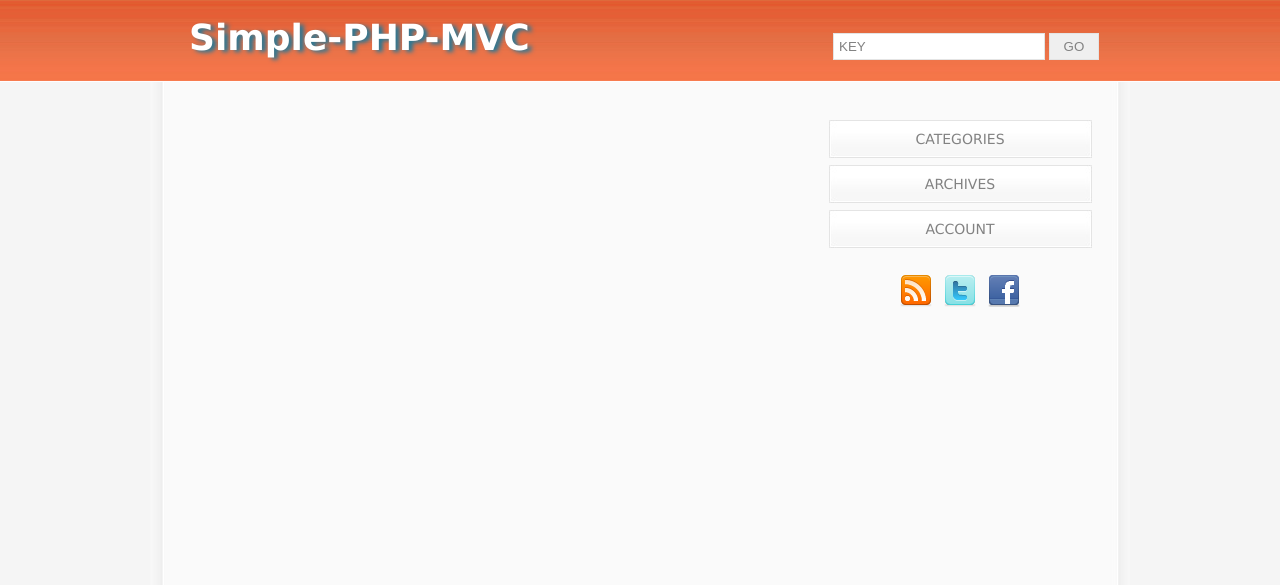
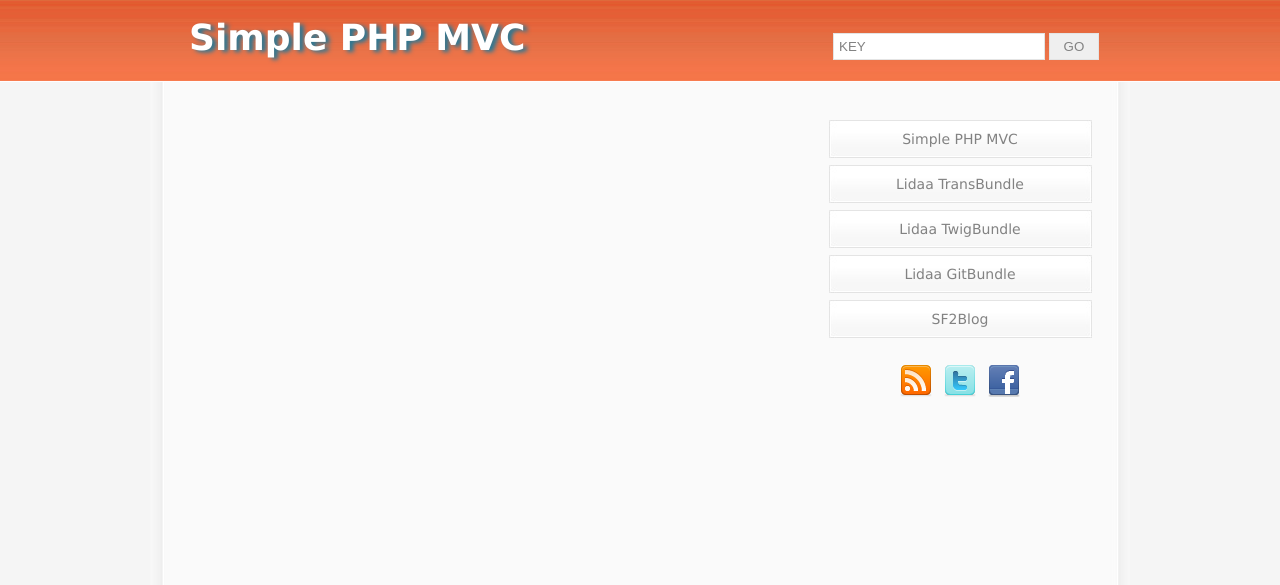
Before and after one commit to lidaa/simple-php-mvc, a PHP site: template app/views/layout.html.php in a window 1280 px wide. Shown: the top 585 px of the page. Run offline with PHP 8.4, Linux system fonts and the light colour scheme; the template is opened without the code that fills it, so the values that code supplies are empty.

Commit message:
some changes

```diff
--- a/app/views/layout.html.php
+++ b/app/views/layout.html.php
@@ -1,14 +1,14 @@
 <!DOCTYPE html PUBLIC "-//W3C//DTD XHTML 1.0 Strict//EN" "http://www.w3.org/TR/xhtml1/DTD/xhtml1-strict.dtd">
 <html xmlns="http://www.w3.org/1999/xhtml" xml:lang="en" lang="en">
   <head>
-    <title>Simple-PHP-MVC Project</title>
+    <title>Simple PHP MVC Project</title>
     <link rel="stylesheet" type="text/css" media="screen" href="./web/css/style.css" />
   </head>
 
   <body>
     <div id="header_container">
 		<div id="header">
-			<a href="./">Simple-PHP-MVC</a>
+			<a href="./">Simple PHP MVC</a>
             <div id="search">
 				<form action="" id="search_form" name="search_form">
 					<p>
@@ -25,9 +25,11 @@
 		</div>
 
 		<div id="panel">
-			<div id="categories"><a id="categories_title" class="category_button_title" href="#">Categories</a></div>
-			<div id="archives" class="category_button"><a id="archives_title" class="category_button_title" href="#">Archives</a></div>
-			<div id="account"><a id="account_title" href="#">Account</a></div>
+			<div class="category"><a class="category_title" href="https://github.com/lidaa/simple-php-mvc">Simple PHP MVC</a></div>
+			<div class="category"><a class="category_title" href="https://github.com/lidaa/LidaaTransBundle">Lidaa TransBundle</a></div>
+			<div class="category"><a class="category_title" href="https://github.com/lidaa/LidaaTwigBundle">Lidaa TwigBundle</a></div>
+			<div class="category"><a class="category_title" href="https://github.com/lidaa/LidaaGitBundle">Lidaa GitBundle</a></div>
+			<div class="category"><a class="category_title" href="https://github.com/lidaa/SF2Blog">SF2Blog</a></div>
 
             <div style="margin: auto; text-align: center; padding-top: 20px; letter-spacing: 8px;">
                 <a href="#"><img src="./web/img/rss.png" alt="" /></a>
--- a/web/css/style.css
+++ b/web/css/style.css
@@ -67,54 +67,22 @@ body
 	float: right;
 }
 
-#categories, #archives, #account, .panel
+.category
 {
 	margin: auto;
 	width: 263px;
 	padding-bottom: 7px;
 }
 
-#categories_title, #archives_title, #account_title, .panel_title
+a.category_title
 {
 	height: 38px;
 	width: 263px;
 	background-image: url("../img/button1.jpg");
 	color: #828282;
 	font-size: 14px;
-	text-transform: uppercase;
 	line-height: 38px;
 	text-align: center;
-	display: block;
-	text-decoration: none;
-}
-
-#categories ul, #archives ul, #account ul, .panel ul
-{
-	margin: auto;
-	padding: 0px;
-	list-style-type: none;
-	width: 263px;
-	padding-bottom: 7px;
-	display: none;
-}
-
-#categories ul li, #archives ul li, #account ul li, .panel ul li
-{
-	background-image: url("../img/hr.jpg");
-	background-position: 0px 36px;
-	background-repeat: no-repeat;
-	height: 38px;
-	width: 263px;
-	text-align: center;
-}
-
-#categories ul li a, #archives ul li a, #account ul li a, .panel ul li a
-{
-	color: #a8a8a8;
-	font-size: 12px;
-	line-height: 38px;
-	height: 38px;
-	width: 263px;
 	display: block;
 	text-decoration: none;
 }
@@ -275,7 +243,7 @@ a:hover.article_tag
 {
 }
 
-.not_seo_title, .category_title, h1
+.not_seo_title, h1
 {
 	font-size: 24px;
 	color: #147faf;
```
